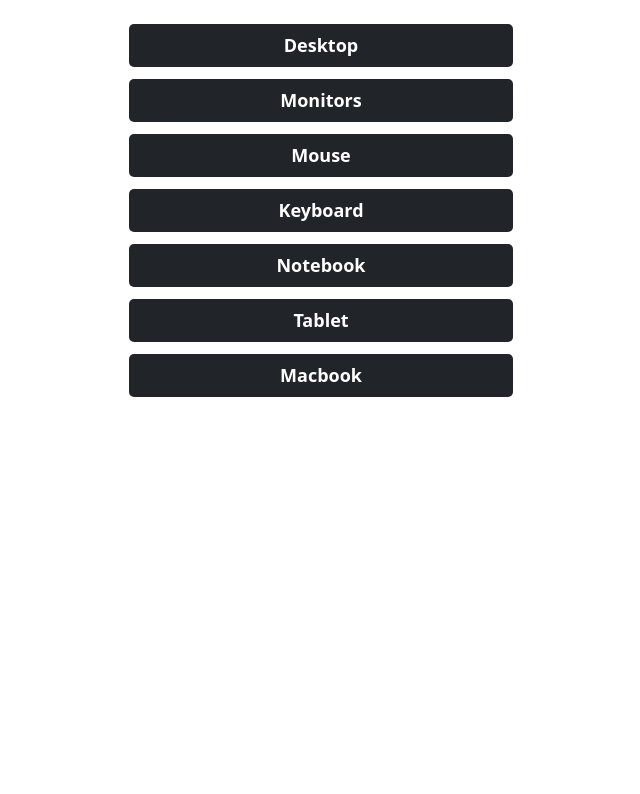
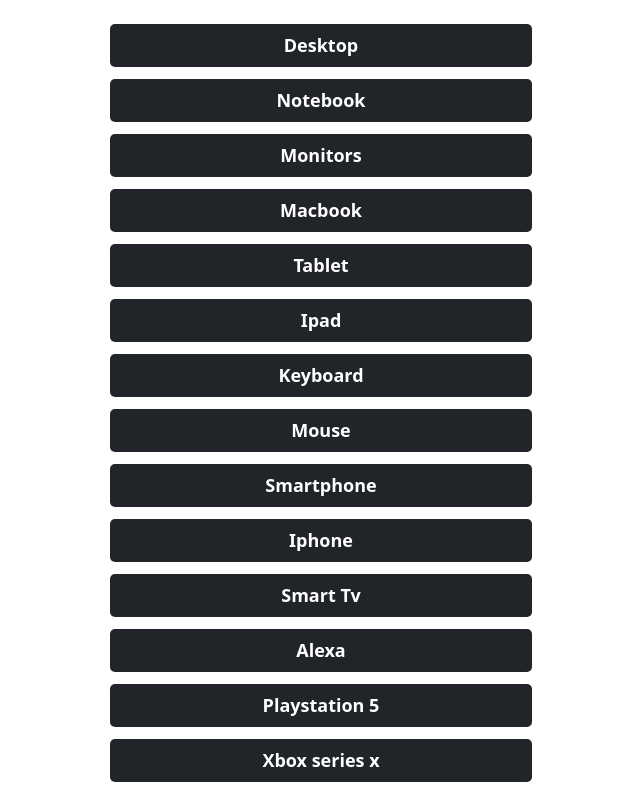
Before and after one commit to breno-albuquerque/my-store-app, a Flask app: page /main in a window 1280 px wide. Shown: the part 134-928 px from the top of the page, without its empty margins (319-959 px from the left). Before the commit the page ends 531 px from the top, so only its background shows below. Run offline with Flask 2, Linux system fonts and the light colour scheme; the visitor is signed in with stand-in values (Sample User, id 1); some libraries are stand-ins or nearby versions.

Commit message:
feat: Buttons now are dinamicaly created and added to main.html template

```diff
--- a/static/css/main.css
+++ b/static/css/main.css
@@ -12,7 +12,7 @@
     margin-bottom: 12px;
 
     min-width: 300px;
-    width: 30%;
+    width: 33%;
     border-radius: 5px;
     padding: 8px;
 
--- a/static/js/main.js
+++ b/static/js/main.js
@@ -1,5 +1,7 @@
 const mainForm = document.getElementById('main-form');
 const flashMsg = document.getElementById('flash-main');
+
+const categories = ['Desktop', 'Notebook', 'Monitors', 'Macbook', 'Tablet', 'Ipad', 'Keyboard', 'Mouse', 'Smartphone', 'Iphone', 'Smart Tv', 'Alexa', 'Playstation 5', 'Xbox series x']
 
 function handleCartBtnClick(event) {
     event.preventDefault();
@@ -14,6 +16,18 @@ function handleCartBtnClick(event) {
 }
 
 window.onload = () => {
+    categories.forEach(item => {
+        const btn = document.createElement('button');
+        btn.name = "category";
+        btn.className = "main-btn";
+        btn.value = item;
+        btn.type = "submit";
+        btn.id = `${item.toLowerCase()}-btn`;
+        btn.innerText = item;
+
+        mainForm.appendChild(btn);
+    });
+
     if (!flashMsg) return;
 
     setTimeout(() => {
--- a/templates/main.html
+++ b/templates/main.html
@@ -22,13 +22,7 @@
 {% endwith %}
 
 <form id="main-form" method="POST" action="/main">
-    <button name="category" class="main-btn" value="desktop" type="submit" id="register-btn">Desktop</button>
-    <button name="category" class="main-btn" value="monitors" type="submit" id="login-btn">Monitors</button>
-    <button name="category" class="main-btn" value="mouse" type="submit" id="login-btn">Mouse</button>
-    <button name="category" class="main-btn" value="keyboard" type="submit" id="login-btn">Keyboard</button>
-    <button name="category" class="main-btn" value="notebook" type="submit" id="login-btn">Notebook</button>
-    <button name="category" class="main-btn" value="tablet" type="submit" id="login-btn">Tablet</button>
-    <button name="category" class="main-btn" value="macbook" type="submit" id="login-btn">Macbook</button>
+
 </form>
 
 {% endblock %}
```
